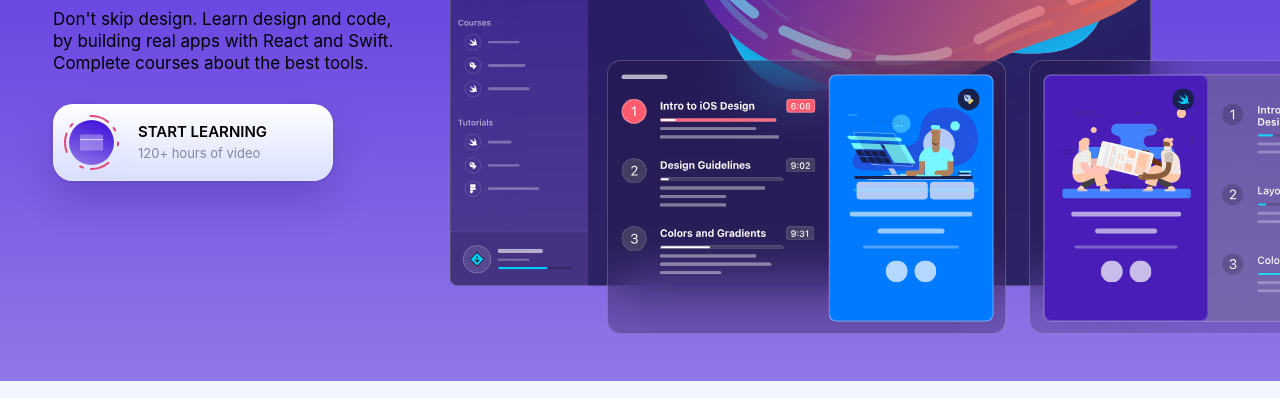
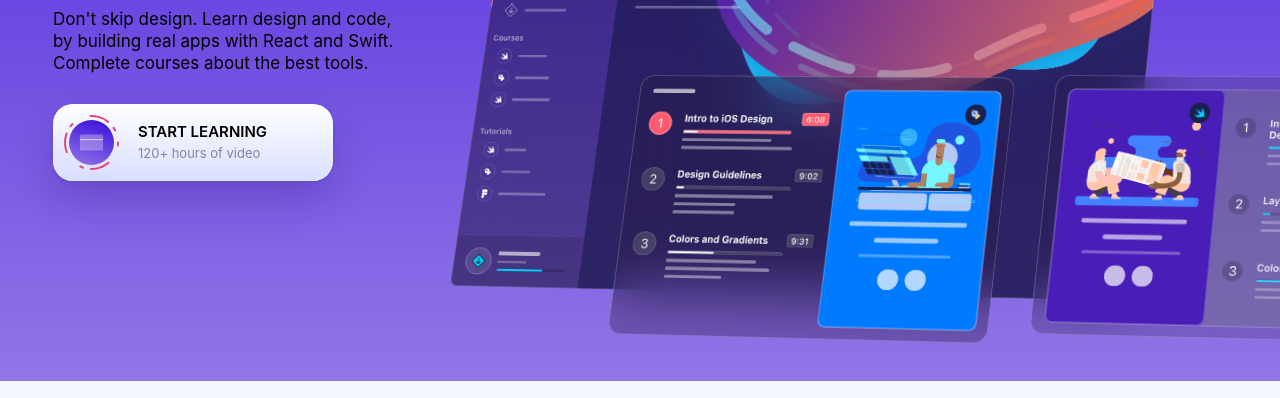
Before and after one commit to siddvader333/react-ui-course, a Gatsby site: page / in a window 1280 px wide. Shown: the part 402-800 px from the top of the page. Built offline with nearby package versions, Linux system fonts and the light colour scheme; Gatsby itself is replaced by a stand-in of ours.

Commit message:
Lecture 10: Perspective 3d transforms

```diff
--- a/src/components/animations/MockupAnimation.js
+++ b/src/components/animations/MockupAnimation.js
@@ -17,7 +17,43 @@
 
 const Wrapper = styled.div`
   position: relative;
+  perspective: 5000;
 
+  div {
+    transform: rotateY(-20deg) rotateX(20deg);
+    transform-origin: bottom left;
+  }
+
+  * {
+    transition: 2s cubic-bezier(0.075, 0.82, 0.165, 1) 0s;
+  }
+
+  :hover div {
+    transform: rotateY(0deg) rotateX(0deg);
+    &.mockup1 {
+      transition-delay: 0.1s;
+      transform: translate(-20px, -30px);
+    }
+    &.mockup2 {
+      transition-delay: 0.2s;
+      transform: translate(0, -30px);
+    }
+    &.mockup3 {
+      transition-delay: 0s;
+    }
+    &.mockup4 {
+      transition-delay: 0.1s;
+      transform: translate(-120px, 30px);
+    }
+    &.mockup5 {
+      transition-delay: 0.2s;
+      transform: translate(-90px, 30px);
+    }
+
+    :hover {
+      filter: brightness(150%) saturate(120%);
+    }
+  }
   .mockup1 {
     position: absolute;
     width: 183px;
```
